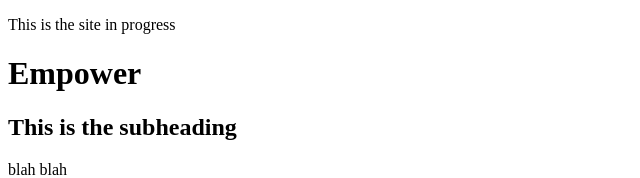
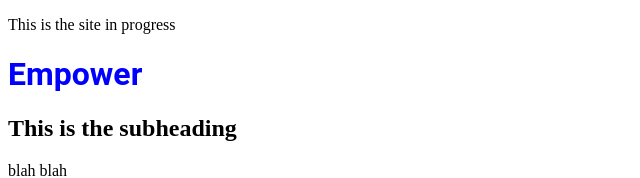
Before and after one commit to nath16/Empower, a plain HTML site: page index.html in a window 1280 px wide. Shown: the top 178 px of the page, without its empty margins (0-640 px from the left). Drawn offline with Linux system fonts and the light colour scheme.

Commit message:
linked the css file

```diff
--- a/index.html
+++ b/index.html
@@ -1,6 +1,7 @@
 <!DOCTYPE html>
 <head>
   <title>Empower</title>
+  <link rel="stylesheet" href="./styles.css"/>
 </head>
 <body>
   <p>This is the site in progress</p>
--- a/styles.css
+++ b/styles.css
@@ -1 +1,5 @@
+h1 { font-family: 'Roboto', sans-serif;
+    color: blue;
+}
+
 h2 { }
```
